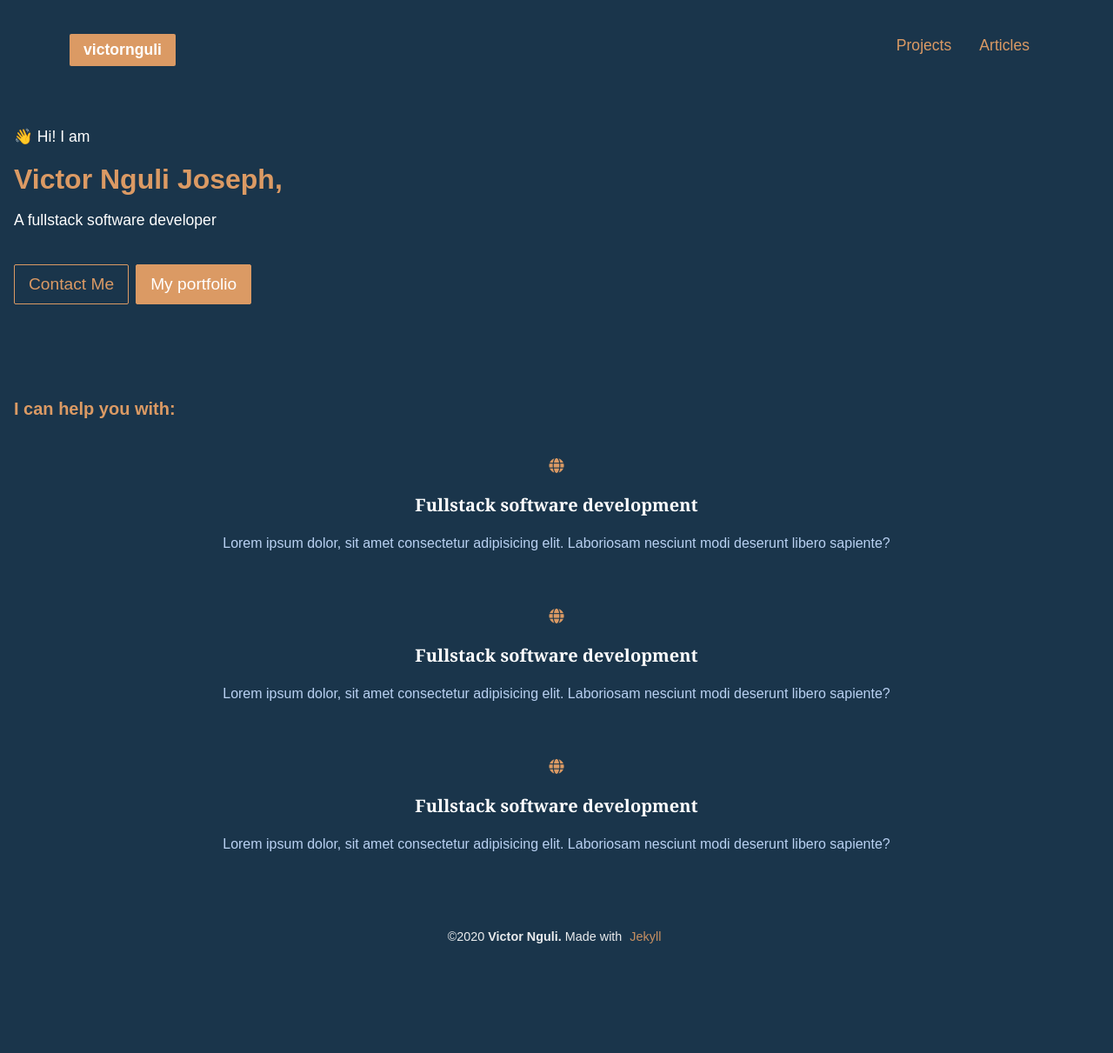
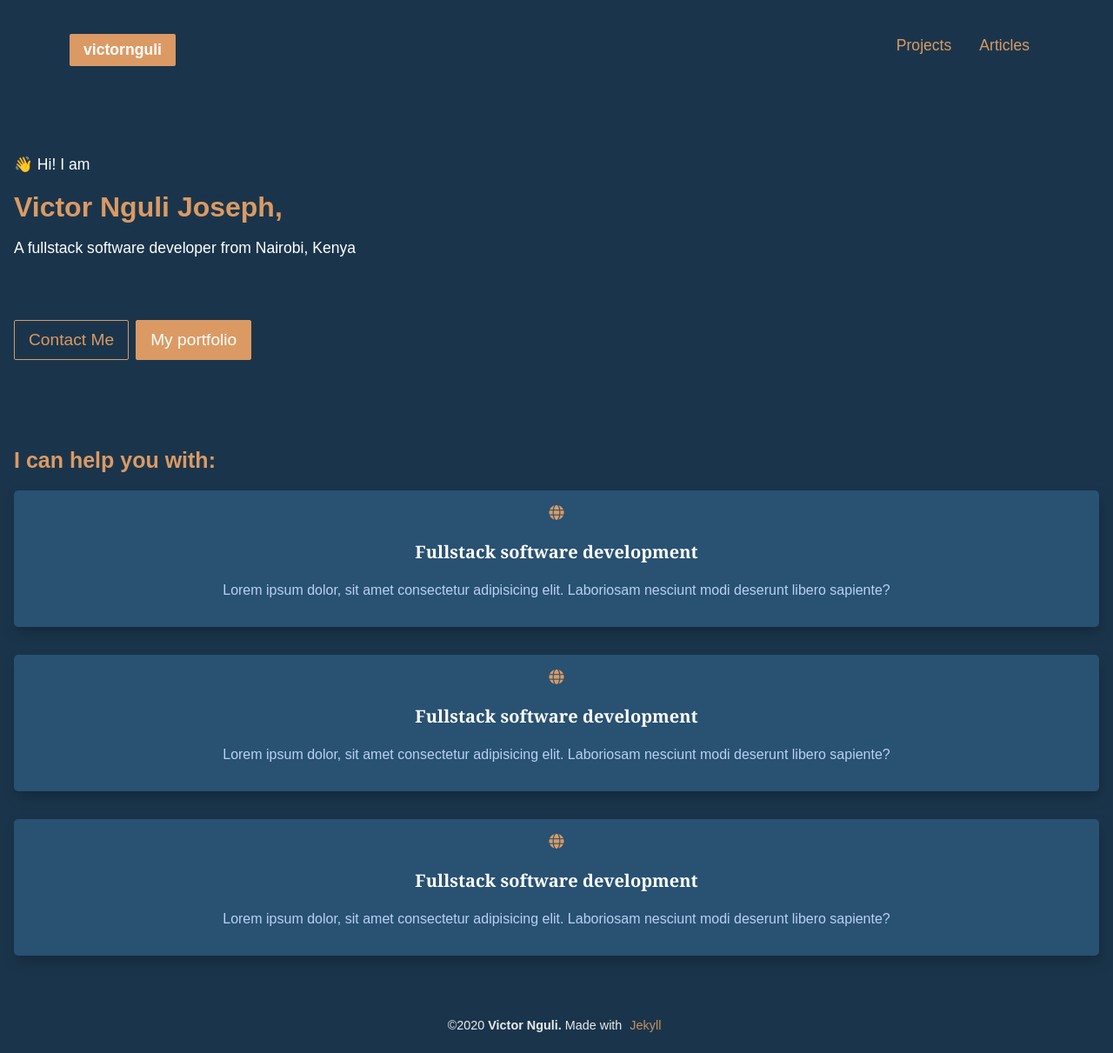
Before and after one commit to Victornguli/victornjoseph.com, a Jekyll site: the page built from index.md, in a window 1280 px wide. Shown: the whole page at 87% size. Built offline with Jekyll 4.4.1, drawn with Linux system fonts in a browser that asks for light colours; nearby versions of some CDN libraries; before the commit the page ends 1109 px from its top, so only the background shows below that.

Commit message:
fix layout

```diff
--- a/_layouts/home.html
+++ b/_layouts/home.html
@@ -63,7 +63,7 @@
                     &#128075; Hi! I am
                 </div>
                 <h1>Victor Nguli Joseph,</h1>
-                <div class="title"> A fullstack software developer</div>
+                <div class="title"> A fullstack software developer from Nairobi, Kenya</div>
                 <div class="call-wrapper" style="display: flex; flex-wrap: wrap">
                     <a class="banner-link" href="/about/">Contact Me</a>
                     <a class="banner-link banner-link-secondary" href="/about/">My portfolio</a>
--- a/_sass/_home.scss
+++ b/_sass/_home.scss
@@ -1,6 +1,6 @@
 .home-banner {
     .home-banner-content {
-        margin-top: 1rem;
+        margin-top: 3rem;
         text-align: left;
         padding: 2rem 1rem 4rem 1rem;
 
@@ -13,6 +13,11 @@
 
         .title {
             padding-bottom: 2rem;
+        }
+
+        .call-wrapper {
+            margin-top: 2rem;
+            justify-content: start;
         }
 
         .banner-link {
@@ -50,8 +55,8 @@
 
         // margin: auto;
         .section-title {
-            font-size: 20px;
-            line-height: 40px;
+            font-size: 25px;
+            line-height: 20px;
             color: $secondary-color;
         }
 
@@ -62,11 +67,12 @@
                 // border: 2px solid whitesmoke;
                 margin-right: 0.5rem;
                 padding: 1rem;
-                // background: #ffffff;
-                // box-shadow: 0 0px 0px 0 rgba(0,0,0,0.2);
+                border-radius: 5px;
                 transition: 0.3s;
-                margin-bottom: 1rem;
+                margin-bottom: 2rem;
                 text-align: center;
+                box-shadow: 2px 8px 16px 0 rgba(0, 0, 0, 0.2);
+                background: $light-background;
 
                 &:hover {
                     box-shadow: 2px 8px 16px 0 rgba(0, 0, 0, 0.2);
```
